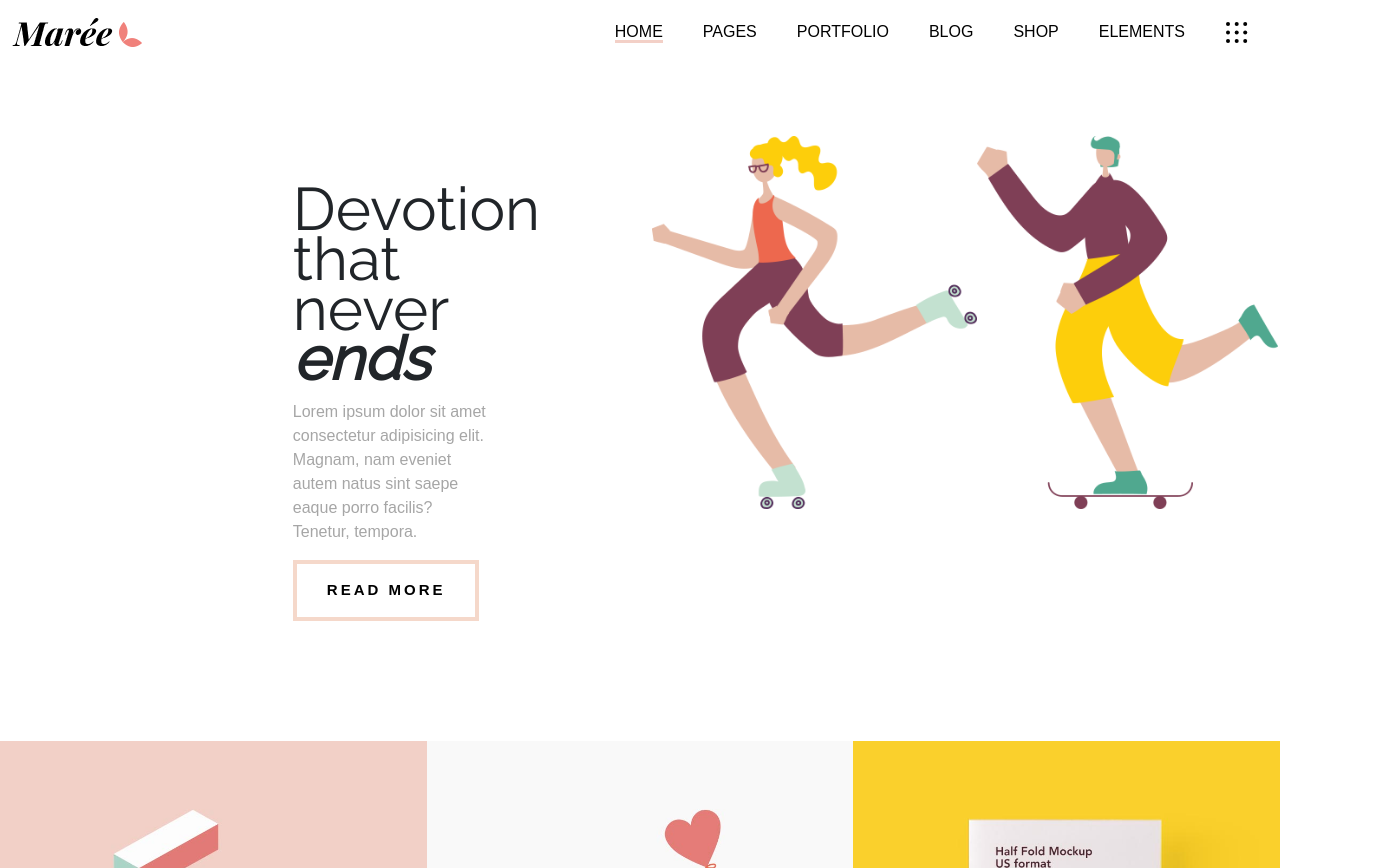
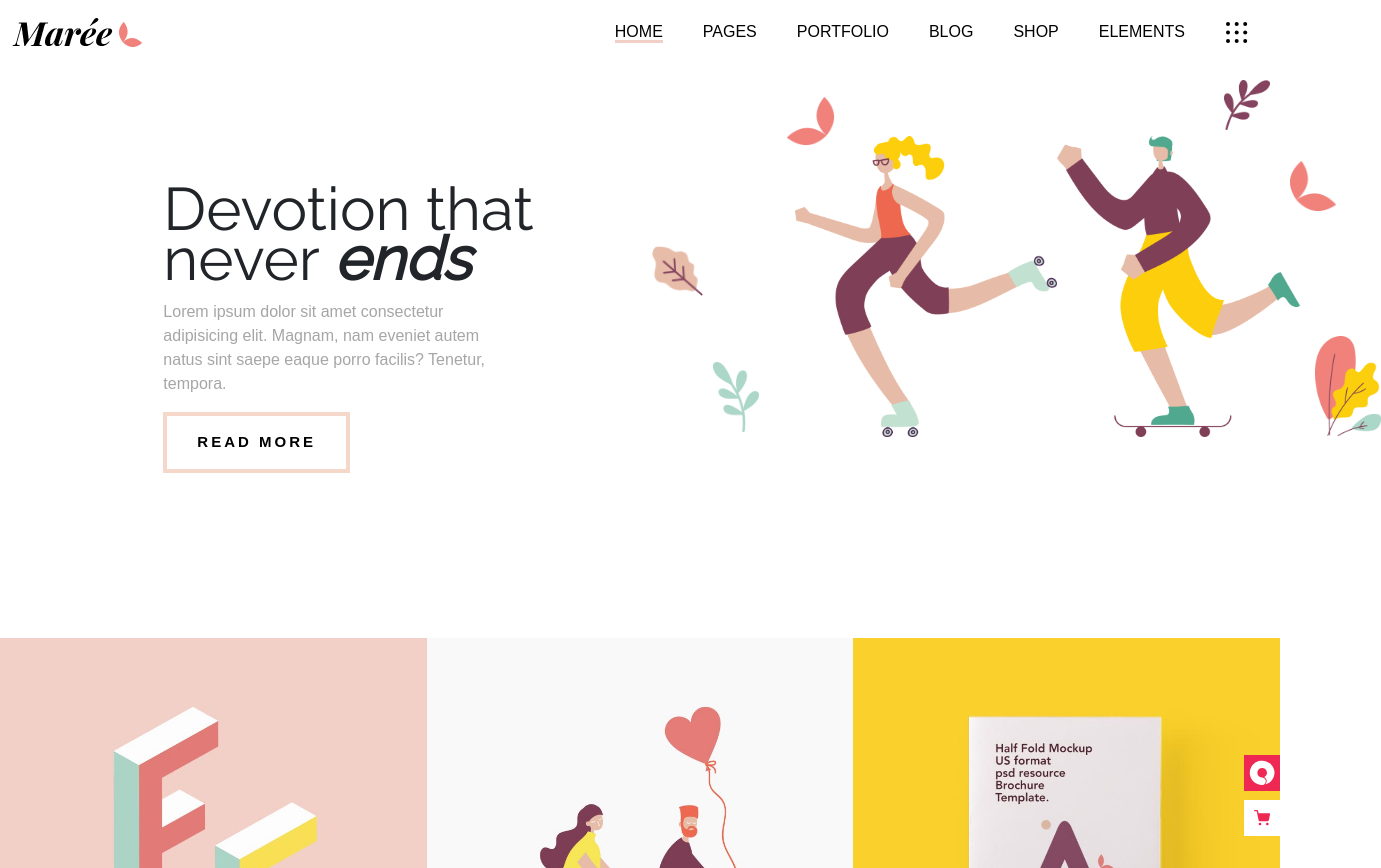
Before and after one commit to RiccardoBeca/proj-html-vuejs, a Vue app: page / in a window 1280 px wide. Shown: the top 868 px of the page, 1381 px wide, since content can reach past the window. Built offline with nearby package versions, Linux system fonts and the light colour scheme.

Commit message:
img jumbo added

```diff
--- a/src/components/ImageBlockComp.vue
+++ b/src/components/ImageBlockComp.vue
@@ -3,8 +3,20 @@
 
   <div class="img-wrapper">
     <img src="../assets/img/h-2-port-img-1.jpg" alt="imgblock1">
+    <!-- <div class="hover-wrapper">
+      <div class="info-tag">
+        <span>Illustration of novels</span>
+        <span>Illustrations</span>
+      </div>
+    </div> -->
     <img src="../assets/img/h-2-port-img-2.jpg" alt="imgblock2">
     <img src="../assets/img/h-2-port-img-3.jpg" alt="imgblock3">
+    <div class="circle-icon">
+       <svg xmlns="http://www.w3.org/2000/svg" viewBox="0 0 87 87" style="height:26px" fill="#fff"><path d="M55.4 81.5c6.1-11.1 5.2-16.1-4.3-24.3 6.1-3.5 9.5-8.5 9.1-15.7-.5-8.2-7.7-14.7-16.3-14.6-8.5.1-15.6 6.7-15.9 15-.3 8.5 5.9 15.8 14.3 16.6 1.4.1 2.8.2 4.2.5 5.9 1.2 10.2 6.7 9.8 12.6-.4 6.4-5.5 11.4-11.8 11.7-19.6.9-38.6-14.8-41.3-34C-.1 26.9 14.4 6.8 36.4 2.8c22.3-4 43.4 10 48.1 32 4.3 20-8.6 41.2-28.4 46.7h-.7z"/></svg>
+    </div>
+     <div class="shop-icon">
+        <svg xmlns="http://www.w3.org/2000/svg" viewBox="0 0 24 24" style="height:16px" fill="#ee2852"><circle cx="9" cy="21" r="2"/><circle cx="20" cy="21" r="2"/><path d="M23.8 5.4c-.2-.3-.5-.4-.8-.4H6.8L6 .8C5.9.3 5.5 0 5 0H1C.4 0 0 .4 0 1s.4 1 1 1h3.2L5 6.2v.1l1.7 8.3C7 16 8.2 17 9.6 17H19.4c1.5 0 2.7-1 3-2.4L24 6.2c0-.3 0-.6-.2-.8z"/></svg>
+    </div>
     <img src="../assets/img/h-2-port-img-4.jpg" alt="imgblock4">
     <img src="../assets/img/h-2-port-img-5.jpg" alt="imgblock5">
     <img src="../assets/img/h-2-port-img-6.jpg" alt="imgblock6">
@@ -32,4 +44,45 @@ export default {
     width: calc(100% / 3);
   }
 }
+
+.hover-wrapper .info-tag{
+  display: block;
+  padding: 15px;
+  background-color: white;
+  border: 2px solid black;
+  span:first-of-type{
+    font-size: 20px;
+    font-weight: bold;
+    display: block;
+  }
+
+}
+.hover-wrapper:hover .info-tag{
+  display: block;
+}
+
+
+.circle-icon{
+  cursor: pointer;
+  background-color: #EF2853;
+  padding: 5px;
+  height: fit-content;
+  position: absolute;
+  top: 755px;
+  right: 0;
+}
+
+.shop-icon{
+  display: flex;
+  justify-content: center;
+  align-items: center;
+  background-color: white;
+  cursor: pointer;
+  padding: 5px;
+  height: 36px;
+  width: 36px;
+  position: absolute;
+  top: 800px;
+  right: 0;
+}
 </style>
--- a/src/components/JumboComp.vue
+++ b/src/components/JumboComp.vue
@@ -9,14 +9,14 @@
             <button>READ MORE</button>
           </div>
           <div class="col img-container d-flex">
-          <!-- <img class="" src="../assets/img/h-2-slider-img-12.png" alt="">
-          <img class="" src="../assets/img/h-2-slider-img-13.png" alt=""> -->
-          <!-- <img class="" src="../assets/img/h-2-slider-img-14.png" alt=""> -->
+          <img class="leaf-1" src="../assets/img/h-2-slider-img-12.png" alt="">
+          <img class="leaf-2" src="../assets/img/h-2-slider-img-13.png" alt="">
+          <img class="leaf-3" src="../assets/img/h-2-slider-img-14.png" alt="">
           <img class="main-img" src="../assets/img/h-2-slider-img-15.png" alt="">
           <img class="main-img" src="../assets/img/h-2-slider-img-16.png" alt="">
-          <!-- <img class="" src="../assets/img/h-2-slider-img-17.png" alt=""> -->
-          <!-- <img class="" src="../assets/img/" alt="">
-          <img class="" src="../assets/img/" alt=""> -->
+          <img class="leaf-4" src="../assets/img/h-2-slider-img-17.png" alt="">
+          <img class="leaf-5" src="../assets/img/short-slider-rev-1-img-2.png" alt="">
+          <img class="leaf-6" src="../assets/img/short-slider-rev-1-img-6.png" alt="">
           </div>
         </div>
 
@@ -70,6 +70,31 @@ button{
   }
 }
 
+.leaf-1{
+  height: 50px;
+  transform: translate(0px,110px);
+}
+.leaf-2{
+  height: 70px;
+  transform: translate(10px, 226px);
+
+}
+.leaf-3{
+  height: 50px;
+  transform: translate(475px,-56px);
+}
+.leaf-4{
+  height: 100px;
+  transform: translate(15px,200px);
+}
+.leaf-5{
+  transform: translate(-580px,-40px);
+  height: 50px;
+}
+.leaf-6{
+  height: 50px;
+  transform: translate(-125px,25px);
+}
 
 
 
```
